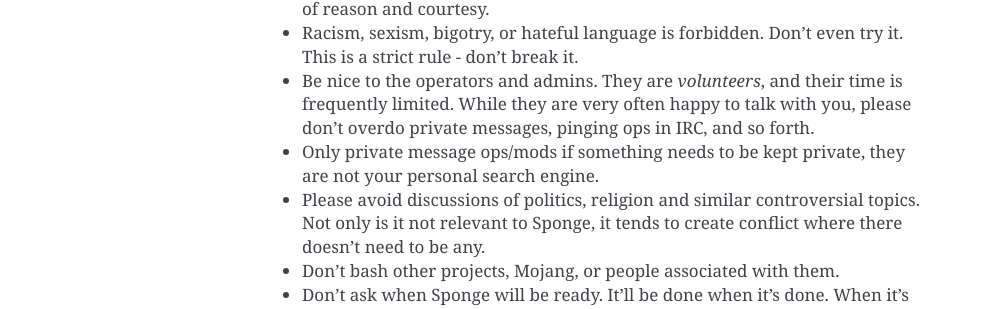
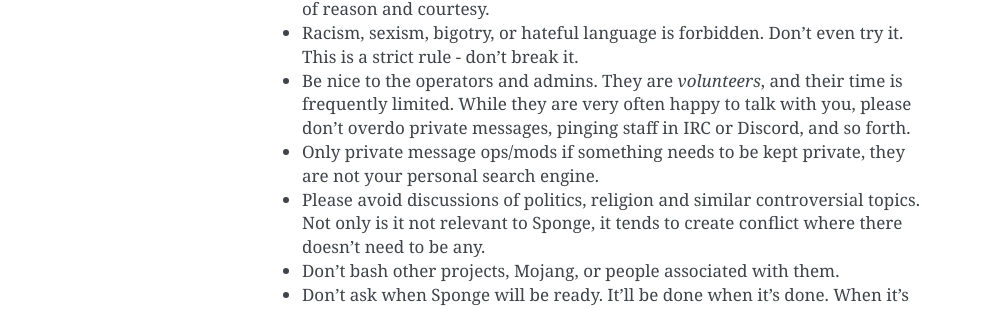
Before and after one commit to SpongePowered/SpongeDocs, a Sphinx documentation site: the page built from source/about/rules.rst, in a window 1280 px wide. Shown: the part 762-1071 px from the top of the page, without its empty margins (148-1140 px from the left). Built offline with Sphinx 7.4.7, drawn with Linux system fonts in a browser that asks for light colours; pages that are not in the unit, such as notebooks, are missing from menus.

Commit message:
clarify discord pings
supposedly there's people that don't know what IRC is

```diff
--- a/source/about/rules.rst
+++ b/source/about/rules.rst
@@ -32,7 +32,7 @@
 * Racism, sexism, bigotry, or hateful language is forbidden. Don't even try it. This is a strict rule - don't break it.
 
 * Be nice to the operators and admins. They are *volunteers*, and their time is frequently limited. While they are very
-  often happy to talk with you, please don't overdo private messages, pinging ops in IRC, and so forth.
+  often happy to talk with you, please don't overdo private messages, pinging staff in IRC or Discord, and so forth.
 
 * Only private message ops/mods if something needs to be kept private, they are not your personal search engine.
 
```
